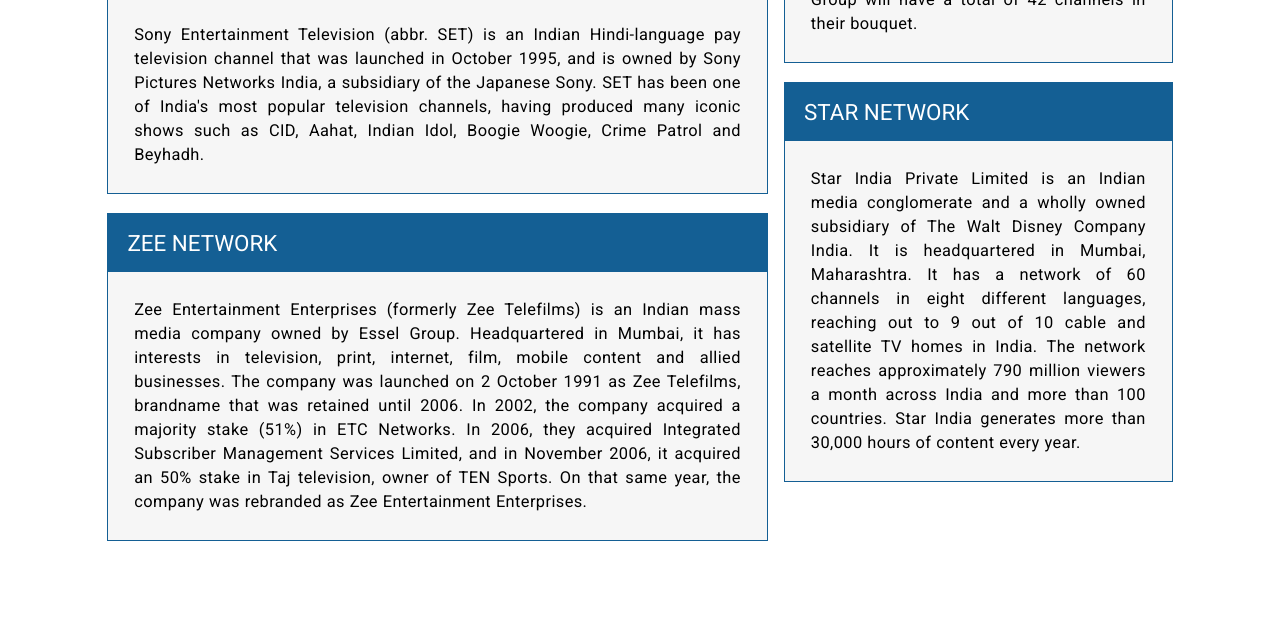
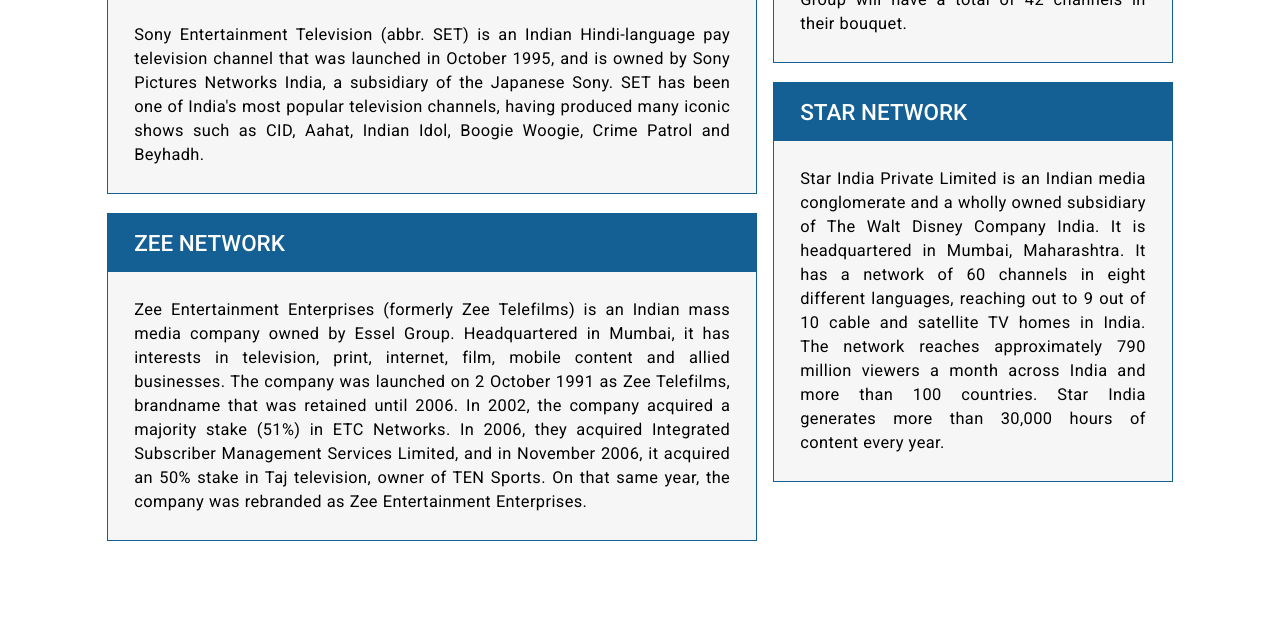
Before and after one commit to aravindhan-a-cdw/ui-exercises, a plain HTML site: page exercise_5/index.html in a window 1280 px wide. Shown: the part 655-1296 px from the top of the page. Drawn offline with Linux system fonts and the light colour scheme.

Commit message:
Modified based on review comments

```diff
--- a/exercise_5/css/style.css
+++ b/exercise_5/css/style.css
@@ -1,12 +1,16 @@
 * {
-    /* border: 1px dashed blue; */
     padding: 0;
     margin: 0;
     box-sizing: border-box;
 }
 
+
 body {
     font-family: 'Roboto', sans-serif;
+}
+
+div.header>h1 {
+    font-size: 1.4rem;
 }
 
 header {
@@ -17,17 +21,17 @@
     background-color: #145f94;
     color: #fff;
     text-align: left;
-    padding: 1rem 1.2rem;
+    padding: 1rem 1.625rem;
+    font-size: 1.2rem;
+}
+
+.header > * {
+    font-weight: 500;
 }
 
 div.box .header:only-child {
     padding: 1.875rem;
     text-align: center;
-}
-
-div.header>h3 {
-    font-size: 1.4rem;
-    font-weight: 500;
 }
 
 .box {
@@ -47,17 +51,16 @@
 
 main {
     width: 83.25%;
-    margin: auto;
-    margin-bottom: 5rem;
+    margin: 0 auto 5rem;
 }
 
 div.left {
-    width: 62%;
+    width: 61%;
     float: left;
 }
 
 div.right {
-    width: 36.5%;
+    width: 37.5%;
     float: right;
 }
 
--- a/exercise_5/index.html
+++ b/exercise_5/index.html
@@ -6,7 +6,9 @@
     <meta name="viewport" content="width=device-width,initial-scale=1">
     <link rel="preconnect" href="https://fonts.googleapis.com">
     <link rel="preconnect" href="https://fonts.gstatic.com" crossorigin>
-    <link href="https://fonts.googleapis.com/css2?family=Roboto:wght@100;300;400;700;900&display=swap" rel="stylesheet">
+    <link
+        href="https://fonts.googleapis.com/css2?family=Roboto+Condensed:wght@300;400;700&family=Roboto:wght@100;300;400;500;700;900&display=swap"
+        rel="stylesheet">
     <link rel="stylesheet" href="./css/style.css">
 </head>
 
```
